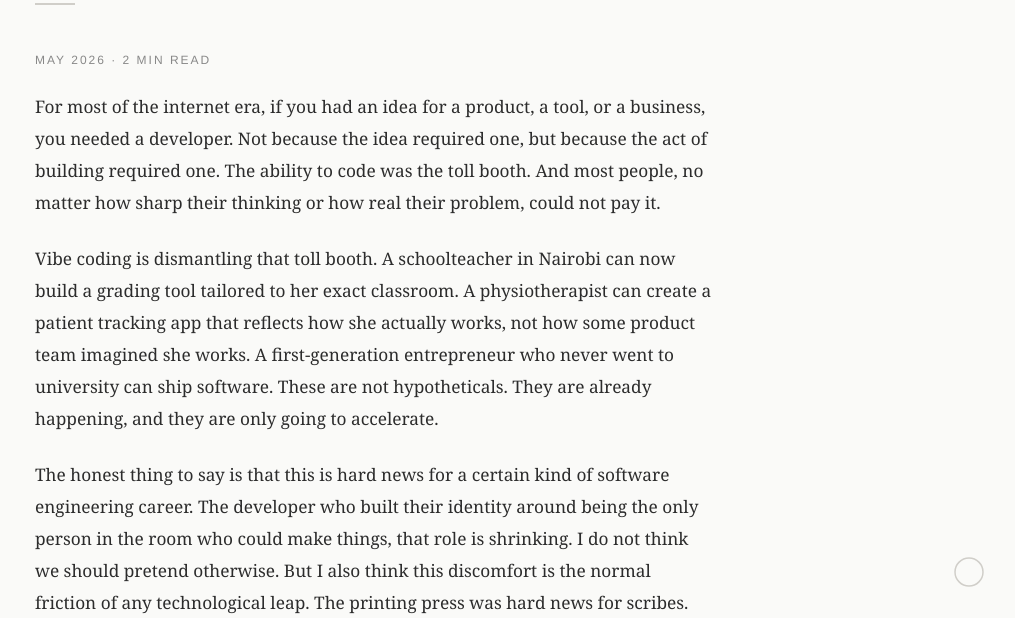
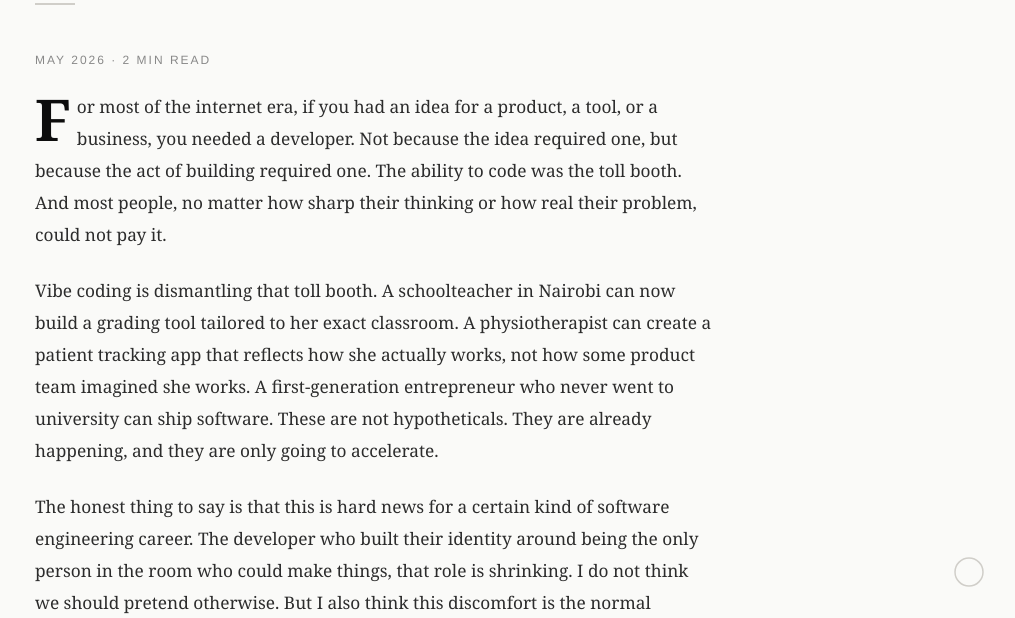
Before and after one commit to Akshay95code/personal-essays, a plain HTML site: page who-gets-to-build.html in a window 1280 px wide. Shown: the part 182-800 px from the top of the page, without its empty margins (265-1280 px from the left). Drawn offline with Linux system fonts and the light colour scheme.

Commit message:
Added drop cap, custom text selection, and polished page fade-in animation

```diff
--- a/who-gets-to-build.html
+++ b/who-gets-to-build.html
@@ -264,6 +264,49 @@
       stroke: #666;
     }
 
+    /* Text selection */
+    ::selection {
+      background-color: #e8e4dc;
+      color: #1a1a1a;
+    }
+
+    body.dark ::selection {
+      background-color: #3a3835;
+      color: #e8e6e1;
+    }
+
+    /* Drop cap */
+    .essay p:first-child::first-letter {
+      font-size: 3.6rem;
+      font-weight: 700;
+      float: left;
+      line-height: 0.8;
+      margin-right: 6px;
+      margin-top: 5px;
+      font-family: 'Georgia', serif;
+      color: #0d0d0d;
+    }
+
+    body.dark .essay p:first-child::first-letter {
+      color: #f0ede8;
+    }
+
+    /* Page fade-in */
+    @keyframes fadein {
+      from {
+        opacity: 0;
+        transform: translateY(18px);
+      }
+      to {
+        opacity: 1;
+        transform: translateY(0);
+      }
+    }
+
+    .container {
+      animation: fadein 0.9s cubic-bezier(0.16, 1, 0.3, 1) both;
+    }
+
     /* More essays */
     #more-essays {
       margin-top: 48px;
```
Also changed, not shown: one-shot-race.html (+43 -0 lines), the-empty-whiteboard.html (+43 -0 lines), the-proximity-advantage.html (+43 -0 lines), vibe-coding-2041.html (+43 -0 lines).
